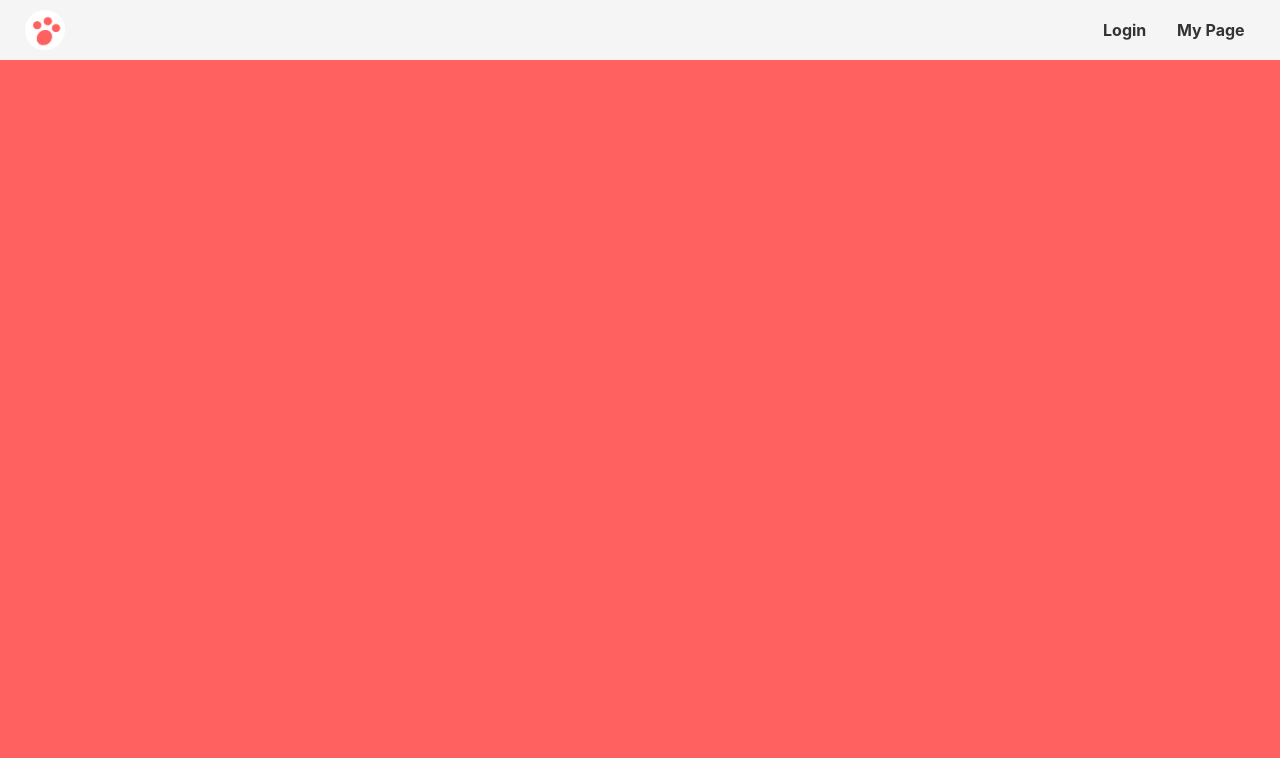
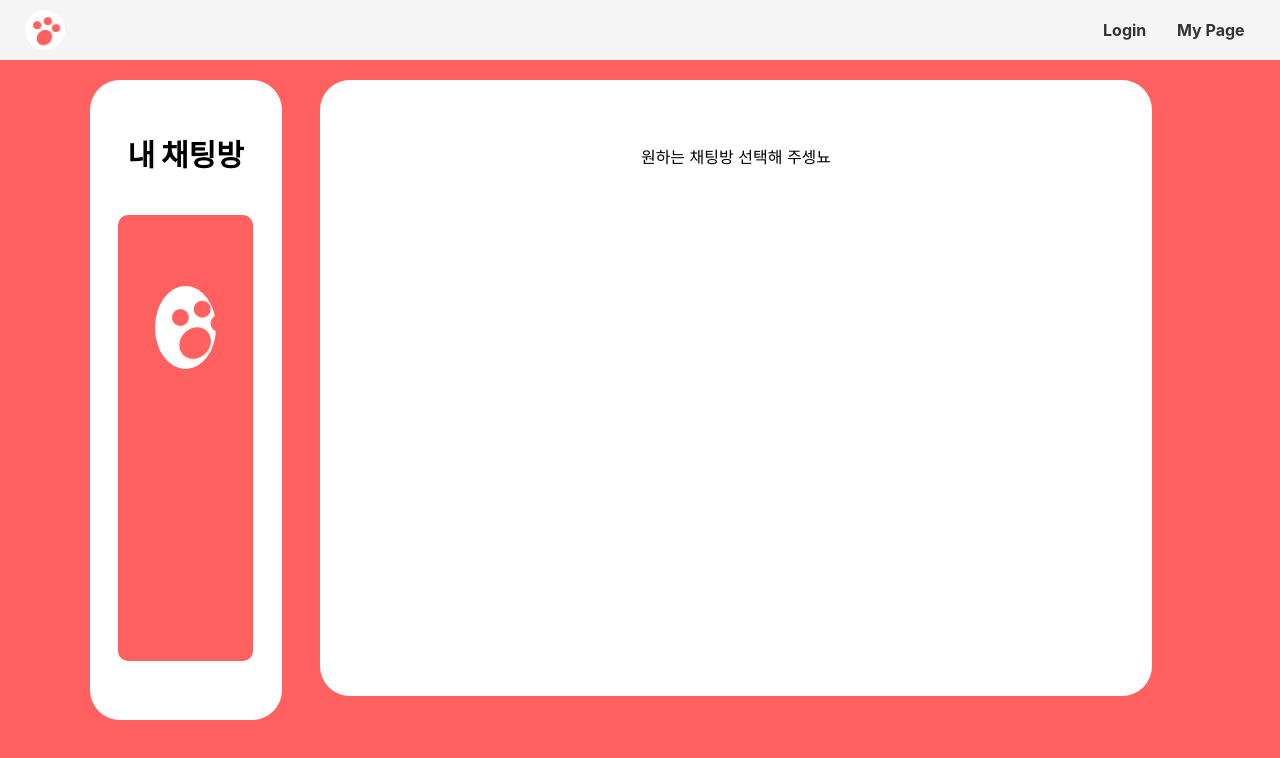
Before and after one commit to 332princess/332project, a React (Create React App) app in the folder client/: page /chat in a window 1280 px wide. Before the commit this address had no page. Shown: the top 758 px of the page. Built offline with nearby package versions, Linux system fonts and the light colour scheme.

Commit message:
fix: 회원가입

```diff
--- a/client/src/Route.jsx
+++ b/client/src/Route.jsx
@@ -7,7 +7,8 @@ import PlayList from './pages/MyPage/PlayList';
 import Running from './pages/MyPage/Chatting';
 import Home from './pages/HomePage';
 import Song from './pages/SongPage';
-import Chat from './pages/MyPage/Chatting';
+import ChatList from './pages/MyPage/Chatting';
+import Chat from './pages/Chatting';
 
 export const ROUTE = {
   HOME: {
@@ -79,6 +80,11 @@ export const PRIVATE_ROUTE = {
     link: '/song',
     element: Song,
   },
+  CHAT: {
+    path: '/chat',
+    link: '/chat',
+    element: Chat,
+  },
   MYPAGE: {
     path: '/mypage',
     link: '/mypage',
@@ -96,11 +102,11 @@ export const PRIVATE_ROUTE = {
     link: '/mypage/playlist',
     element: PlayList,
   },
-  RUNNING: {
+  CHATLIST: {
     name: '내 채팅방',
     path: '/mypage/chatting',
     link: '/mypage/chatting',
-    element: Chat,
+    element: ChatList,
   },
   INFO: {
     name: '내 정보 보기',
--- /dev/null
+++ b/client/src/components/Chatting.js
@@ -0,0 +1,152 @@
+import styled from 'styled-components';
+import { NavLink } from 'react-router-dom';
+
+export const SideContainer = styled.div`
+  position: absolute;
+  width: 15%;
+  height: 80%;
+  left: 7%;
+  top: 10%;
+
+  background: #ffffff;
+  border-radius: 30px;
+
+  display: flex;
+  flex-direction: column;
+  justify-content: center;
+  align-items: center;
+`;
+
+export const Title = styled.div`
+  position: absolute;
+  top: 8%;
+
+  font-weight: 900;
+  font-size: 30px;
+`;
+
+export const SideBox = styled.div`
+  position: relative;
+  background-color: #ff6060;
+
+  display: flex;
+  flex-direction: column;
+  align-items: center;
+
+  padding-top: 30px;
+  gap: 3vh;
+  border-radius: 10px;
+
+  margin-top: 40%;
+  width: 70%;
+  height: 65%;
+  font-size: 14px;
+`;
+
+export const URLs = styled(NavLink)`
+  text-decoration-line: none;
+  color: #fff;
+`;
+
+export const Logo = styled.div`
+  background-image: url('/logoMyu.png');
+  background-size: cover;
+  margin-top: 30%;
+  width: 45%;
+  height: 20%;
+  border-radius: 100%;
+`;
+
+export const ChatContainer = styled.div`
+  position: absolute;
+  width: 65%;
+  height: 69%;
+  left: 25%;
+  top: 10%;
+
+  background: #ffffff;
+  border-radius: 30px;
+
+  display: flex;
+  flex-direction: column;
+  align-items: center;
+  padding-top: 5%;
+  gap: 4%;
+`;
+export const ChatBox = styled.div`
+  display: flex;
+  flex-direction: row;
+`;
+
+export const Chat = styled.div`
+  background-color: #d9d9d9;
+  border-radius: 10px 0px 0px 10px;
+  border: none;
+
+  height: 5vh;
+  width: 38vw;
+  text-align: center;
+  line-height: 2;
+`;
+
+export const Bar = styled.div`
+  border: none;
+  background-color: #ff6060;
+  border-radius: 0px 10px 10px 0px;
+  width: 5vw;
+  color: #fff;
+  display: flex;
+  flex-direction: row;
+  justify-content: space-evenly;
+  align-items: center;
+  text-align: center;
+  // gap: 2px;
+`;
+
+export const BarBtn = styled.button`
+  border: none;
+  background-color: #ff6060;
+  width: 50%;
+  cursor: pointer;
+`;
+
+export const MoreBtn = styled.button`
+  position: absolute;
+  bottom: 10%;
+  height: 8%;
+
+  border: none;
+  background-color: #ff6060;
+  border-radius: 10px;
+  width: 65%;
+
+  color: #ffffff;
+  font-weight: 100;
+  font-size: 35px;
+  text-align: center;
+  cursor: pointer;
+`;
+
+export const Text = styled.div`
+  text-align: center;
+  margin-right: 10px;
+`;
+
+export const Input = styled.input`
+  background-color: #d9d9d9;
+  border-radius: 10px 0px 0px 10px;
+  border: none;
+
+  height: 5vh;
+  width: 30vw;
+  text-align: center;
+  line-height: 2;
+`;
+
+export const Modi = styled.button`
+  border: none;
+  background-color: #ff6060;
+  border-radius: 0px 10px 10px 0px;
+  width: 5vw;
+  color: #fff;
+`;
--- a/client/src/components/Home.js
+++ b/client/src/components/Home.js
@@ -37,7 +37,7 @@ export const PlayList = styled.div`
   height: 100px;
 `;
 
-export const Running = styled.div`
+export const Chat = styled.div`
   background-image: url('/image3.png');
   background-size: cover;
   margin-top: 30%;
--- /dev/null
+++ b/client/src/pages/Chatting.jsx
@@ -0,0 +1,25 @@
+import React, { useState, useEffect } from 'react';
+import {
+  SideContainer,
+  SideBox,
+  URLs,
+  Title,
+  ChatContainer,
+  Logo,
+} from '../components/Chatting';
+import { PRIVATE_ROUTE_ARR } from '../Route';
+
+const Chat = () => {
+  return (
+    <div>
+      <SideContainer>
+        <Title>내 채팅방</Title>
+        <SideBox>
+          <Logo />
+        </SideBox>
+      </SideContainer>
+      <ChatContainer>원하는 채팅방 선택해 주셍뇨</ChatContainer>
+    </div>
+  );
+};
+export default Chat;
--- a/client/src/pages/HomePage.jsx
+++ b/client/src/pages/HomePage.jsx
@@ -8,13 +8,13 @@ import {
   WhiteBox,
   Music,
   PlayList,
-  Running,
+  Chat,
   Text,
   ImageWithTextContainer,
   ImageWrapper,
 } from '../components/Home';
 import { Routes, Route, Link } from 'react-router-dom';
-import { ROUTE } from '../Route';
+import { ROUTE, PRIVATE_ROUTE } from '../Route';
 
 const Home = () => {
   return (
@@ -29,15 +29,15 @@ const Home = () => {
               <Text>음악</Text>
             </ImageWrapper>
           </Link>
-          <Link to={ROUTE.PLAYLIST.path}>
+          <Link to={PRIVATE_ROUTE.PLAYLIST.path}>
             <ImageWrapper>
               <PlayList />
               <Text>플레이리스트</Text>
             </ImageWrapper>
           </Link>
-          <Link to={ROUTE.RUNNING.path}>
+          <Link to={PRIVATE_ROUTE.CHAT.path}>
             <ImageWrapper>
-              <Running />
+              <Chat />
               <Text>런닝</Text>
             </ImageWrapper>
           </Link>
@@ -46,7 +46,7 @@ const Home = () => {
       <Routes>
         <Route path="/music" />
         <Route path="/playlist" />
-        <Route path="/running" />
+        <Route path="/chat" />
       </Routes>
     </Container>
   );
--- a/client/src/pages/MyPage/Chatting.jsx
+++ b/client/src/pages/MyPage/Chatting.jsx
@@ -13,13 +13,35 @@ import { faPlay, faMinus } from '@fortawesome/free-solid-svg-icons';
 import { MyPage } from '../../components/MyPage';
 import Side from './Side';
 
-const Chat = () => {
+const ChatList = () => {
   return (
     <MyPage>
       <Side />
       <Container>
         <Box>
-          <Song>0610 - 이강우 달리기 (10000 걸음)</Song>
+          <Song>사우나 보이 - 이강우</Song>
+          <Bar>
+            <BarBtn>
+              <FontAwesomeIcon icon={faPlay} />
+            </BarBtn>
+            <BarBtn>
+              <FontAwesomeIcon icon={faMinus} />
+            </BarBtn>
+          </Bar>
+        </Box>
+        <Box>
+          <Song>열심히 배워가는 중 - 윤태영</Song>
+          <Bar>
+            <BarBtn>
+              <FontAwesomeIcon icon={faPlay} />
+            </BarBtn>
+            <BarBtn>
+              <FontAwesomeIcon icon={faMinus} />
+            </BarBtn>
+          </Bar>
+        </Box>
+        <Box>
+          <Song>이미 죽어 있는 - 김혜지</Song>
           <Bar>
             <BarBtn>
               <FontAwesomeIcon icon={faPlay} />
@@ -34,4 +56,4 @@ const Chat = () => {
     </MyPage>
   );
 };
-export default Chat;
+export default ChatList;
--- a/client/src/pages/MyPage/PlayList.jsx
+++ b/client/src/pages/MyPage/PlayList.jsx
@@ -90,10 +90,21 @@ const PlayList = () => {
             <Bar>
               <BarBtn>
                 {currentSong && currentSong.id === song.id ? (
-                  <FontAwesomeIcon
-                    icon={faPause}
-                    onClick={() => handleSongClick(song)}
-                  />
+                  currentSong.playing ? (
+                    <FontAwesomeIcon
+                      icon={faPause}
+                      onClick={() =>
+                        setCurrentSong({ ...currentSong, playing: false })
+                      }
+                    />
+                  ) : (
+                    <FontAwesomeIcon
+                      icon={faPlay}
+                      onClick={() =>
+                        setCurrentSong({ ...currentSong, playing: true })
+                      }
+                    />
+                  )
                 ) : (
                   <FontAwesomeIcon
                     icon={faPlay}
--- a/client/src/pages/SongPage.jsx
+++ b/client/src/pages/SongPage.jsx
@@ -42,7 +42,17 @@ const Song = () => {
     };
     fetchSongs();
   }, []);
-
+  useEffect(() => {
+    const fetchCurrentSong = async () => {
+      try {
+        const response = await axios.get('/api/current');
+        setCurrentSong(response.data);
+      } catch (error) {
+        console.log(error);
+      }
+    };
+    fetchCurrentSong();
+  }, []);
   const handleSongClick = (song) => {
     if (currentSong && currentSong.id === song.id) {
       setCurrentSong(null);
@@ -161,7 +171,7 @@ const Song = () => {
                   ) : (
                     <FontAwesomeIcon
                       icon={faPlay}
-                      onClick={() => setCurrentSong({ ...song, playing: true })}
+                      onClick={() => handleSongClick(song)}
                     />
                   )}
                 </BarBtn>
--- a/client/src/pages/User/Register.jsx
+++ b/client/src/pages/User/Register.jsx
@@ -24,12 +24,14 @@ const Register = () => {
 
   const fetchEmailList = async () => {
     try {
-      const response = await axios.get('/api/users');
-      setEmailList(response.data);
+      const response = await axios.get('/api/user');
+      setEmailList(response.data.email);
     } catch (error) {
       console.error('Failed to fetch email list:', error);
     }
   };
+
+  console.log(emailList);
 
   const nameChange = ({ target: { value } }) => setName(value);
   const emailChange = ({ target: { value } }) => setEmail(value);
@@ -53,7 +55,7 @@ const Register = () => {
       if (password !== password2) alert('비밀번호를 재확인해주세요!');
     } else {
       try {
-        const response = await axios.post('/api/users', {
+        await axios.post('/api/user', {
           name,
           email,
           password,
```
